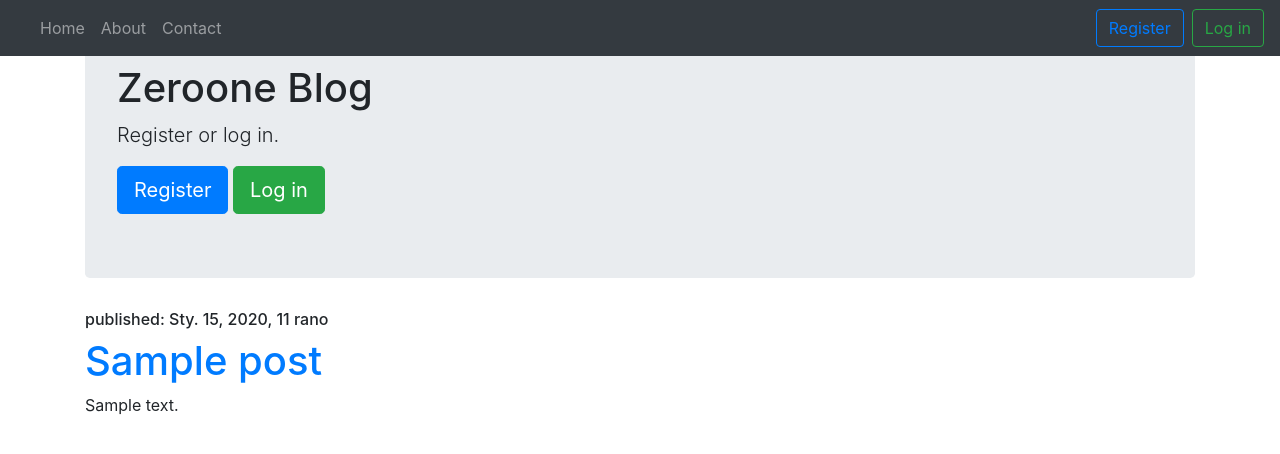
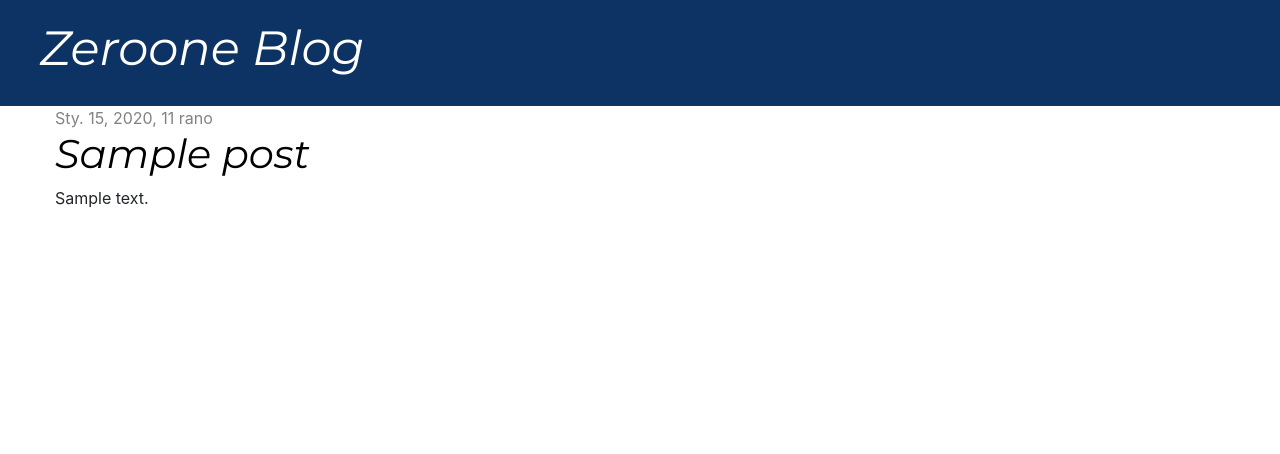
Before and after one commit to zeroonext/DjangoBlog, a Django app: template blog/templates/blog/post_list.html in a window 1280 px wide. Shown: the top 454 px of the page. Run offline with Django 3.2, Linux system fonts and the light colour scheme; the template is opened without the code that fills it: values that come from a table or form of the project are taken from there, others are empty; tables that the repository leaves empty hold one stand-in row (values such as "Sample post"); some libraries are stand-ins or nearby versions.

Commit message:
Add new files

```diff
--- /dev/null
+++ b/blog/static/css/blog.css
@@ -0,0 +1,46 @@
+.page-header {
+    background-color: #0d3364;
+    margin-top: 0;
+    padding: 20px 20px 20px 40px;
+}
+
+.page-header h1, .page-header h1 a, .page-header h1 a:visited, .page-header h1 a:active {
+    color: #ffffff;
+    font-size: 36pt;
+    text-decoration: none;
+}
+
+.content {
+    margin-left: 40px;
+}
+h1, h2, h3, h4 {
+    font-family: 'Montserrat', sans-serif;
+}
+
+
+.date {
+    color: #828282;
+}
+
+.save {
+    float: right;
+}
+
+.post-form textarea, .post-form input {
+    width: 100%;
+}
+
+.top-menu, .top-menu:hover, .top-menu:visited {
+    color: #ffffff;
+    float: right;
+    font-size: 26pt;
+    margin-right: 20px;
+}
+
+.post {
+    margin-bottom: 70px;
+}
+
+.post h1 a, .post h1 a:visited {
+    color: #000000;
+}
--- /dev/null
+++ b/blog/templates/blog/base.html
@@ -0,0 +1,28 @@
+{% load static %}
+<html>
+    <head>
+        <title>Zeroone Blog</title>
+        <link rel="stylesheet" href="https://stackpath.bootstrapcdn.com/bootstrap/4.2.1/css/bootstrap.min.css" integrity="sha384-GJzZqFGwb1QTTN6wy59ffF1BuGJpLSa9DkKMp0DgiMDm4iYMj70gZWKYbI706tWS" crossorigin="anonymous">
+        <link href="https://fonts.googleapis.com/css?family=Montserrat:400i&amp;subset=cyrillic,cyrillic-ext,latin-ext,vietnamese" rel="stylesheet">
+        <link rel="stylesheet" href="{% static 'css/blog.css' %}">
+    </head>
+    <body>
+            <div class="page-header">
+                <h1><a href="/">Zeroone Blog</a></h1>
+            </div>
+            <div class="content container">
+                <div class="row">
+                    <div class="col-md-8">
+                        {% block content %}
+                        {% endblock %}
+                    </div>
+                </div>
+            </div>
+        <script src="https://code.jquery.com/jquery-3.3.1.slim.min.js" integrity="sha384-q8i/X+965DzO0rT7abK41JStQIAqVgRVzpbzo5smXKp4YfRvH+8abtTE1Pi6jizo"
+            crossorigin="anonymous"></script>
+        <script src="https://cdnjs.cloudflare.com/ajax/libs/popper.js/1.14.6/umd/popper.min.js" integrity="sha384-wHAiFfRlMFy6i5SRaxvfOCifBUQy1xHdJ/yoi7FRNXMRBu5WHdZYu1hA6ZOblgut"
+            crossorigin="anonymous"></script>
+        <script src="https://stackpath.bootstrapcdn.com/bootstrap/4.2.1/js/bootstrap.min.js" integrity="sha384-B0UglyR+jN6CkvvICOB2joaf5I4l3gm9GU6Hc1og6Ls7i6U/mkkaduKaBhlAXv9k"
+            crossorigin="anonymous"></script>
+    </body>
+</html>
--- a/blog/templates/blog/post_list.html
+++ b/blog/templates/blog/post_list.html
@@ -1,93 +1,12 @@
-<!DOCTYPE html>
-<html lang="en">
-  <head>
-    <meta charset="utf-8" />
-    <meta
-      name="viewport"
-      content="width=device-width, initial-scale=1, shrink-to-fit=no"
-    />
-    <meta name="generator" content="Jekyll v3.8.5" />
-    <title>Zeroone Blog</title>
-
-    <!-- Bootstrap core CSS -->
-    <link
-      href="https://stackpath.bootstrapcdn.com/bootstrap/4.2.1/css/bootstrap.min.css"
-      rel="stylesheet"
-      integrity="sha384-GJzZqFGwb1QTTN6wy59ffF1BuGJpLSa9DkKMp0DgiMDm4iYMj70gZWKYbI706tWS"
-      crossorigin="anonymous"/>
-    <style>
-            .bd-placeholder-img {
-              font-size: 1.125rem;
-              text-anchor: middle;
-            }
-
-            @media (min-width: 768px) {
-              .bd-placeholder-img-lg {
-                font-size: 3.5rem;
-              }
-            }
-    </style>
-  </head>
-  <body>
-    <nav class="navbar navbar-expand-md navbar-dark bg-dark fixed-top">
-      <a class="navbar-brand" href="#"></a>
-      <button
-        class="navbar-toggler"
-        type="button"
-        data-toggle="collapse"
-        data-target="#navbarsExampleDefault"
-        aria-controls="navbarsExampleDefault"
-        aria-expanded="false"
-        aria-label="Toggle navigation"
-      >
-        <span class="navbar-toggler-icon"></span>
-      </button>
-
-      <div class="collapse navbar-collapse" id="navbarsExampleDefault">
-        <ul class="navbar-nav mr-auto">
-          <li class="nav-item">
-            <a class="nav-link" href="#">Home<span class="sr-only">(current)</span></a>
-          </li>
-          <li class="nav-item"><a class="nav-link" href="#">About</a></li>
-          <li class="nav-item"><a class="nav-link" href="#">Contact</a></li>
-        </ul>
-        <form class="form-inline my-2 my-lg-0">
-            <button type="button" class="btn btn-outline-primary mr-sm-2">Register</button>
-            <button type="button" class="btn btn-outline-success my-2 my-sm-0">Log in</button>
-        </form>
-      </div>
-    </nav>
-    <main role="main" class="container">
-        <div class="jumbotron">
-            <h1>Zeroone Blog</h1>
-                <p class="lead">Register or log in.</p>
-                <a class="btn btn-lg btn-primary" href="#" role="button"> Register</a>
-                <a class="btn btn-lg btn-success" href="#" role="button"> Log in</a>
+{% extends 'blog/base.html' %}
+{% block content %}
+    {% for post in posts %}
+        <div class="post">
+            <div class="date">
+                {{ post.published_date }}
+            </div>
+            <h1><a href="{% url 'post_detail' pk=post.pk %}">{{ post.title }}</a></h1>
+            <p>{{ post.text|linebreaksbr }}</p>
         </div>
-        <div>
-            {% for post in posts %}
-                <div>
-                    <h6>published: {{ post.published_date }}</h6>
-                    <h1><a href="">{{ post.title }}</a></h1>
-                    <p>{{ post.text|linebreaksbr }}</p>
-                </div>
-            {% endfor %}
-        </div>
-    </main><!-- /.container -->
-    <script
-      src="https://code.jquery.com/jquery-3.3.1.slim.min.js"
-      integrity="sha384-q8i/X+965DzO0rT7abK41JStQIAqVgRVzpbzo5smXKp4YfRvH+8abtTE1Pi6jizo"
-      crossorigin="anonymous"
-    ></script>
-    <script
-      src="https://cdnjs.cloudflare.com/ajax/libs/popper.js/1.14.6/umd/popper.min.js"
-      integrity="sha384-wHAiFfRlMFy6i5SRaxvfOCifBUQy1xHdJ/yoi7FRNXMRBu5WHdZYu1hA6ZOblgut"
-      crossorigin="anonymous"
-    ></script>
-    <script
-      src="https://stackpath.bootstrapcdn.com/bootstrap/4.2.1/js/bootstrap.min.js"
-      integrity="sha384-B0UglyR+jN6CkvvICOB2joaf5I4l3gm9GU6Hc1og6Ls7i6U/mkkaduKaBhlAXv9k"
-      crossorigin="anonymous"
-    ></script>
-  </body>
-</html>
+    {% endfor %}
+{% endblock %}
--- a/blog/urls.py
+++ b/blog/urls.py
@@ -4,4 +4,5 @@ from . import views
 
 urlpatterns = [
     path('', views.post_list, name='post_list'),
+    path('post/<int:pk>/', views.post_detail, name='post_detail'),
 ]
```
Also changed, not shown: blog/templates/blog/post_detail.html (added, +13 -0 lines), blog/views.py (+8 -1 lines).
